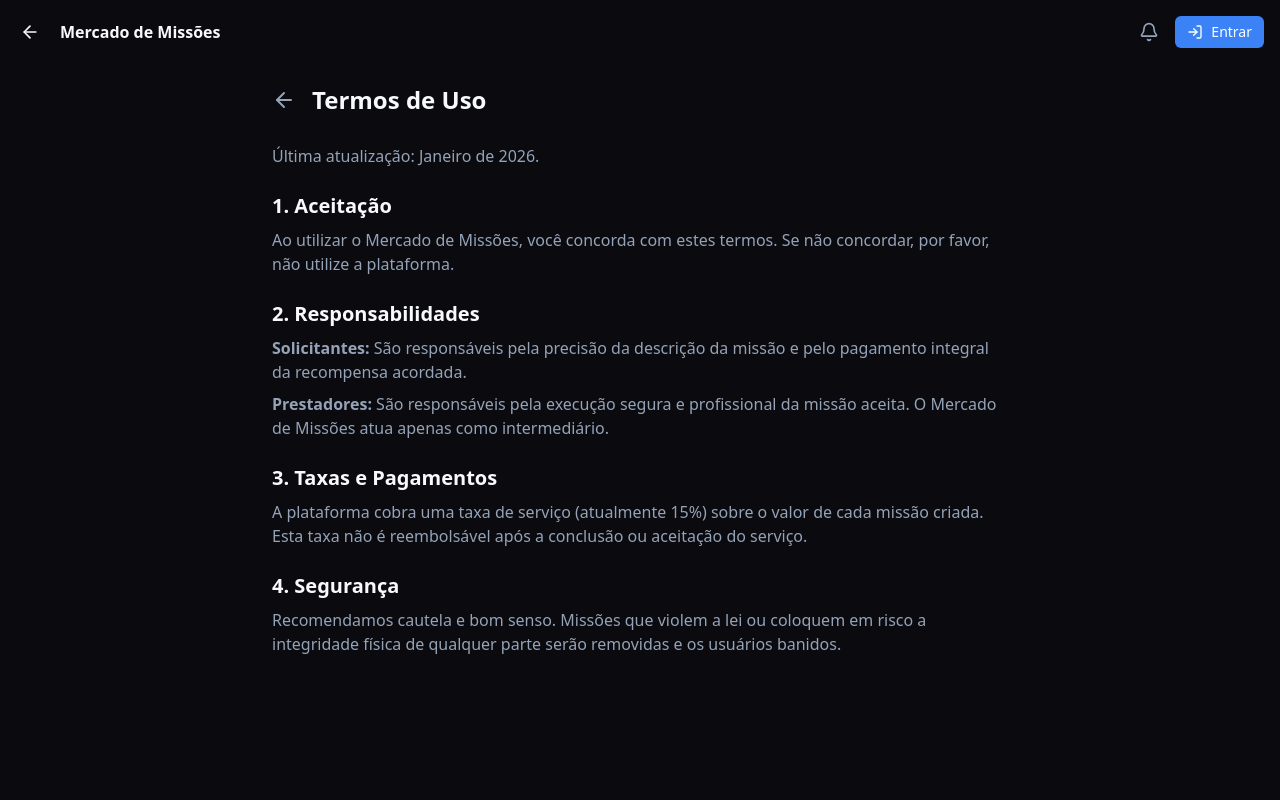
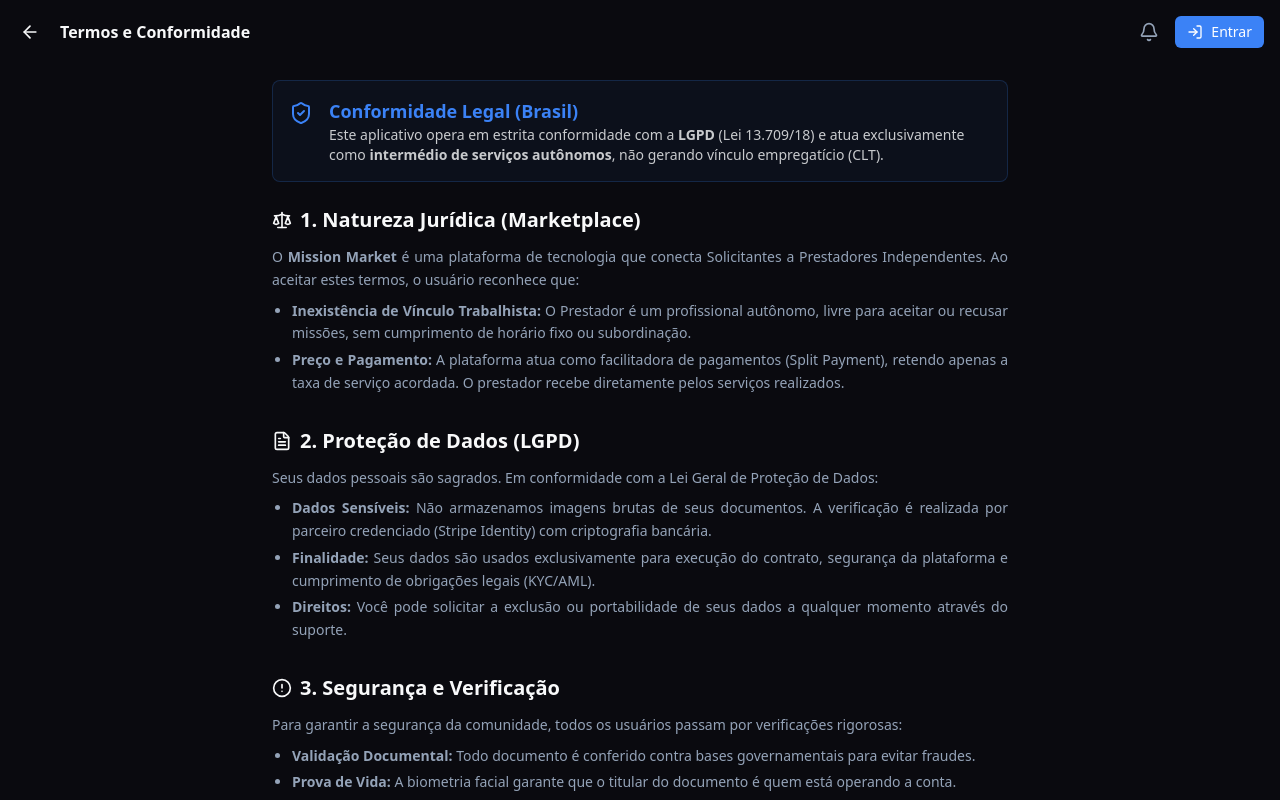
Before and after one commit to EnzzoGomes/projeto-app, a Next.js app: page /terms in a window 1280 px wide. Shown: the top 800 px of the page. Built offline with nearby package versions, Linux system fonts and the light colour scheme.

Commit message:
feat: implement legal compliance and stripe identity verification

```diff
--- a/src/app/register/page.tsx
+++ b/src/app/register/page.tsx
@@ -175,112 +175,110 @@
                         </div>
                     )}
 
-                    {/* Step 2: Document Upload */}
+                    {/* Step 2: Identidade e Segurança (Stripe Identity) */}
                     {step === 2 && (
                         <div className="space-y-6 animate-in slide-in-from-right-8 fade-in duration-300">
-                            <div className="rounded-lg border-2 border-dashed border-muted-foreground/25 p-8 text-center bg-muted/30">
+                            <div className="rounded-lg border border-border bg-card p-6 text-center space-y-4">
+                                <div className="h-16 w-16 rounded-full bg-primary/10 flex items-center justify-center mx-auto">
+                                    <ShieldCheck className="h-8 w-8 text-primary" />
+                                </div>
+                                <div>
+                                    <h3 className="font-semibold text-lg">Verificação Oficial</h3>
+                                    <p className="text-sm text-muted-foreground max-w-xs mx-auto">
+                                        Para garantir a segurança de todos, usamos tecnologia bancária para verificar seu documento e rosto.
+                                    </p>
+                                </div>
+
                                 {documentUploaded ? (
-                                    <div className="space-y-3">
-                                        <div className="h-16 w-16 rounded-full bg-green-500/20 flex items-center justify-center mx-auto">
-                                            <CheckCircle2 className="h-8 w-8 text-green-500" />
-                                        </div>
-                                        <div>
-                                            <h3 className="font-semibold">Documento Recebido</h3>
-                                            <p className="text-sm text-muted-foreground">Seu documento foi enviado com sucesso</p>
-                                        </div>
+                                    <div className="bg-green-500/10 text-green-500 p-3 rounded-md flex items-center justify-center gap-2 text-sm font-medium">
+                                        <CheckCircle2 className="h-4 w-4" />
+                                        Identidade Verificada com Sucesso
                                     </div>
                                 ) : (
-                                    <div className="space-y-4">
-                                        <div className="h-16 w-16 rounded-full bg-primary/10 flex items-center justify-center mx-auto">
-                                            <FileText className="h-8 w-8 text-primary" />
-                                        </div>
-                                        <div>
-                                            <h3 className="font-semibold text-lg">Documento de Identidade</h3>
-                                            <p className="text-sm text-muted-foreground mt-1">
-                                                Envie uma foto clara do seu RG ou CNH
-                                            </p>
-                                        </div>
-                                        <label className="cursor-pointer">
-                                            <input
-                                                type="file"
-                                                accept="image/*"
-                                                className="hidden"
-                                                onChange={handleDocumentUpload}
-                                            />
-                                            <div className="inline-flex items-center gap-2 px-4 py-2 rounded-md bg-primary text-primary-foreground hover:bg-primary/90 transition-colors">
-                                                <Upload className="h-4 w-4" />
-                                                Escolher Arquivo
-                                            </div>
-                                        </label>
-                                    </div>
+                                    <Button
+                                        type="button"
+                                        variant="outline"
+                                        className="w-full h-12 border-primary/20 hover:bg-primary/5 hover:text-primary transition-colors"
+                                        onClick={async () => {
+                                            setIsLoading(true);
+                                            try {
+                                                const res = await fetch('/api/identity', {
+                                                    method: 'POST',
+                                                    body: JSON.stringify({ userId: 'temp-user', email: 'user@example.com' })
+                                                });
+                                                const data = await res.json();
+
+                                                if (data.error && data.message.includes("SANDBOX_MODE")) {
+                                                    addToast({
+                                                        type: "info",
+                                                        title: "Modo Simulação",
+                                                        message: "Simulando verificação (Stripe Identity requer chaves reais).",
+                                                        duration: 4000
+                                                    });
+                                                    setTimeout(() => {
+                                                        setDocumentUploaded(true);
+                                                        setFaceVerified(true);
+                                                        addToast({ type: "success", title: "Verificado!", message: "Identidade confirmada." });
+                                                        setIsLoading(false);
+                                                    }, 2000);
+                                                } else if (data.url) {
+                                                    window.location.href = data.url;
+                                                }
+                                            } catch (error) {
+                                                addToast({ type: "error", title: "Erro", message: "Não foi possível iniciar a verificação." });
+                                                setIsLoading(false);
+                                            }
+                                        }}
+                                        disabled={isLoading}
+                                    >
+                                        {isLoading ? (
+                                            <>
+                                                <Loader2 className="mr-2 h-4 w-4 animate-spin" />
+                                                Conectando à Verificação...
+                                            </>
+                                        ) : (
+                                            <>
+                                                <ShieldCheck className="mr-2 h-4 w-4" />
+                                                Iniciar Verificação de Identidade
+                                            </>
+                                        )}
+                                    </Button>
                                 )}
                             </div>
-
-                            <div className="flex items-start gap-2 text-xs text-muted-foreground bg-blue-500/10 p-3 rounded-md">
-                                <ShieldCheck className="h-4 w-4 text-blue-500 shrink-0 mt-0.5" />
-                                <p className="text-blue-500">
-                                    Seus documentos são criptografados e armazenados com segurança. Usamos apenas para verificação de identidade.
-                                </p>
+                            <div className="text-xs text-muted-foreground text-center px-4">
+                                Seus dados são processados de forma segura pela <strong>Stripe Identity</strong> seguindo as normas da <strong>LGPD</strong>.
                             </div>
                         </div>
                     )}
 
-                    {/* Step 3: Face ID */}
+                    {/* Step 3: Confirmation */}
                     {step === 3 && (
-                        <div className="space-y-6 animate-in slide-in-from-right-8 fade-in duration-300">
-                            <div className="rounded-lg border-2 border-dashed border-muted-foreground/25 p-8 flex flex-col items-center justify-center text-center gap-4 bg-muted/30">
-                                {faceVerified ? (
-                                    <>
-                                        <div className="h-20 w-20 rounded-full bg-green-500/20 flex items-center justify-center">
-                                            <CheckCircle2 className="h-10 w-10 text-green-500" />
-                                        </div>
-                                        <div>
-                                            <h3 className="font-semibold text-lg">Identidade Confirmada!</h3>
-                                            <p className="text-sm text-muted-foreground">Seu rosto foi verificado com sucesso</p>
-                                        </div>
-                                    </>
-                                ) : isVerifying ? (
-                                    <>
-                                        <div className="relative">
-                                            <div className="h-20 w-20 rounded-full border-4 border-primary/20 flex items-center justify-center">
-                                                <Camera className="h-10 w-10 text-primary animate-pulse" />
-                                            </div>
-                                            <div className="absolute inset-0 rounded-full border-4 border-primary border-t-transparent animate-spin" />
-                                        </div>
-                                        <div>
-                                            <h3 className="font-semibold text-lg">Analisando...</h3>
-                                            <p className="text-sm text-muted-foreground">Verificando biometria facial</p>
-                                        </div>
-                                    </>
-                                ) : (
-                                    <>
-                                        <div className="h-20 w-20 rounded-full bg-primary/10 flex items-center justify-center">
-                                            <Camera className="h-10 w-10 text-primary" />
-                                        </div>
-                                        <div>
-                                            <h3 className="font-semibold text-lg">Reconhecimento Facial</h3>
-                                            <p className="text-sm text-muted-foreground">
-                                                Posicione seu rosto no centro da câmera
-                                            </p>
-                                        </div>
-                                        <Button type="button" onClick={handleFaceVerify} className="w-full">
-                                            <Camera className="mr-2 h-4 w-4" />
-                                            Iniciar Verificação
-                                        </Button>
-                                    </>
-                                )}
+                        <div className="space-y-6 animate-in slide-in-from-right-8 fade-in duration-300 text-center">
+                            <div className="py-8">
+                                <div className="h-24 w-24 rounded-full bg-green-500/20 flex items-center justify-center mx-auto mb-6 animate-in zoom-in duration-500">
+                                    <CheckCircle2 className="h-12 w-12 text-green-500" />
+                                </div>
+                                <h2 className="text-2xl font-bold mb-2">Tudo Pronto!</h2>
+                                <p className="text-muted-foreground">
+                                    Sua conta foi criada e sua identidade verificada. Você já pode aceitar missões.
+                                </p>
                             </div>
-
-                            {!faceVerified && (
-                                <div className="space-y-2 text-xs text-muted-foreground">
-                                    <p className="font-medium">Dicas para melhor verificação:</p>
-                                    <ul className="list-disc list-inside space-y-1 ml-2">
-                                        <li>Certifique-se de estar em local bem iluminado</li>
-                                        <li>Remova óculos escuros ou acessórios</li>
-                                        <li>Olhe diretamente para a câmera</li>
-                                    </ul>
+                            <div className="bg-muted/50 p-4 rounded-lg text-left text-sm space-y-2 border border-border">
+                                <div className="flex justify-between">
+                                    <span className="text-muted-foreground">Nome:</span>
+                                    <span className="font-medium">João da Silva Santos</span>
                                 </div>
-                            )}
+                                <div className="flex justify-between">
+                                    <span className="text-muted-foreground">CPF:</span>
+                                    <span className="font-medium">{cpf}</span>
+                                </div>
+                                <div className="flex justify-between">
+                                    <span className="text-muted-foreground">Status:</span>
+                                    <span className="text-green-500 font-medium flex items-center gap-1">
+                                        <ShieldCheck className="h-3 w-3" /> Verificado
+                                    </span>
+                                </div>
+                            </div>
                         </div>
                     )}
 
--- a/src/app/terms/page.tsx
+++ b/src/app/terms/page.tsx
@@ -1,56 +1,83 @@
+"use client";
+
 import { Header } from "@/components/Header";
-import { ArrowLeft } from "lucide-react";
-import Link from "next/link";
+import { ScrollArea } from "@/components/ui/scroll-area";
+import { ShieldCheck, Scale, FileText, AlertCircle } from "lucide-react";
 
 export default function TermsPage() {
     return (
         <div className="flex min-h-screen flex-col pb-20">
-            <Header />
-            <main className="flex-1 container max-w-screen-md mx-auto p-4">
-                <div className="mb-6 flex items-center gap-2">
-                    <Link href="/profile" className="p-2 -ml-2 text-muted-foreground hover:text-foreground">
-                        <ArrowLeft className="h-6 w-6" />
-                    </Link>
-                    <h1 className="text-2xl font-bold">Termos de Uso</h1>
+            <Header title="Termos e Conformidade" />
+
+            <div className="container max-w-screen-md mx-auto p-4 space-y-6">
+                <div className="bg-primary/5 border border-primary/20 p-4 rounded-lg flex items-start gap-4">
+                    <ShieldCheck className="h-6 w-6 text-primary shrink-0 mt-1" />
+                    <div>
+                        <h2 className="font-semibold text-lg text-primary">Conformidade Legal (Brasil)</h2>
+                        <p className="text-sm text-foreground/80">
+                            Este aplicativo opera em estrita conformidade com a <strong>LGPD</strong> (Lei 13.709/18) e atua exclusivamente como <strong>intermédio de serviços autônomos</strong>, não gerando vínculo empregatício (CLT).
+                        </p>
+                    </div>
                 </div>
 
-                <div className="prose prose-invert max-w-none space-y-6 text-muted-foreground">
+                <div className="space-y-8">
+                    <section className="space-y-3">
+                        <h3 className="text-xl font-bold flex items-center gap-2">
+                            <Scale className="h-5 w-5" />
+                            1. Natureza Jurídica (Marketplace)
+                        </h3>
+                        <div className="text-muted-foreground text-sm space-y-2 leading-relaxed text-justify">
                             <p>
-                        Última atualização: Janeiro de 2026.
+                                O <strong>Mission Market</strong> é uma plataforma de tecnologia que conecta Solicitantes a Prestadores Independentes.
+                                Ao aceitar estes termos, o usuário reconhece que:
                             </p>
-
-                    <section>
-                        <h2 className="text-foreground text-xl font-semibold mb-2">1. Aceitação</h2>
-                        <p>
-                            Ao utilizar o Mercado de Missões, você concorda com estes termos. Se não concordar, por favor, não utilize a plataforma.
-                        </p>
+                            <ul className="list-disc pl-5 space-y-1">
+                                <li><strong>Inexistência de Vínculo Trabalhista:</strong> O Prestador é um profissional autônomo, livre para aceitar ou recusar missões, sem cumprimento de horário fixo ou subordinação.</li>
+                                <li><strong>Preço e Pagamento:</strong> A plataforma atua como facilitadora de pagamentos (Split Payment), retendo apenas a taxa de serviço acordada. O prestador recebe diretamente pelos serviços realizados.</li>
+                            </ul>
+                        </div>
                     </section>
 
-                    <section>
-                        <h2 className="text-foreground text-xl font-semibold mb-2">2. Responsabilidades</h2>
+                    <section className="space-y-3">
+                        <h3 className="text-xl font-bold flex items-center gap-2">
+                            <FileText className="h-5 w-5" />
+                            2. Proteção de Dados (LGPD)
+                        </h3>
+                        <div className="text-muted-foreground text-sm space-y-2 leading-relaxed text-justify">
                             <p>
-                            <strong>Solicitantes:</strong> São responsáveis pela precisão da descrição da missão e pelo pagamento integral da recompensa acordada.
+                                Seus dados pessoais são sagrados. Em conformidade com a Lei Geral de Proteção de Dados:
                             </p>
-                        <p className="mt-2">
-                            <strong>Prestadores:</strong> São responsáveis pela execução segura e profissional da missão aceita. O Mercado de Missões atua apenas como intermediário.
-                        </p>
+                            <ul className="list-disc pl-5 space-y-1">
+                                <li><strong>Dados Sensíveis:</strong> Não armazenamos imagens brutas de seus documentos. A verificação é realizada por parceiro credenciado (Stripe Identity) com criptografia bancária.</li>
+                                <li><strong>Finalidade:</strong> Seus dados são usados exclusivamente para execução do contrato, segurança da plataforma e cumprimento de obrigações legais (KYC/AML).</li>
+                                <li><strong>Direitos:</strong> Você pode solicitar a exclusão ou portabilidade de seus dados a qualquer momento através do suporte.</li>
+                            </ul>
+                        </div>
                     </section>
 
-                    <section>
-                        <h2 className="text-foreground text-xl font-semibold mb-2">3. Taxas e Pagamentos</h2>
+                    <section className="space-y-3">
+                        <h3 className="text-xl font-bold flex items-center gap-2">
+                            <AlertCircle className="h-5 w-5" />
+                            3. Segurança e Verificação
+                        </h3>
+                        <div className="text-muted-foreground text-sm space-y-2 leading-relaxed text-justify">
                             <p>
-                            A plataforma cobra uma taxa de serviço (atualmente 15%) sobre o valor de cada missão criada. Esta taxa não é reembolsável após a conclusão ou aceitação do serviço.
+                                Para garantir a segurança da comunidade, todos os usuários passam por verificações rigorosas:
                             </p>
-                    </section>
-
-                    <section>
-                        <h2 className="text-foreground text-xl font-semibold mb-2">4. Segurança</h2>
-                        <p>
-                            Recomendamos cautela e bom senso. Missões que violem a lei ou coloquem em risco a integridade física de qualquer parte serão removidas e os usuários banidos.
-                        </p>
+                            <ul className="list-disc pl-5 space-y-1">
+                                <li><strong>Validação Documental:</strong> Todo documento é conferido contra bases governamentais para evitar fraudes.</li>
+                                <li><strong>Prova de Vida:</strong> A biometria facial garante que o titular do documento é quem está operando a conta.</li>
+                                <li><strong>Antecedentes:</strong> A plataforma se reserva o direito de realizar checagens de antecedentes criminais para missões sensíveis.</li>
+                            </ul>
+                        </div>
                     </section>
                 </div>
-            </main>
+
+                <div className="pt-8 text-center text-xs text-muted-foreground border-t border-border/50">
+                    <p>Última atualização: Janeiro de 2026. CNPJ: 00.000.000/0001-00</p>
+                    <p>Ao continuar usando o app, você concorda com estes termos.</p>
+                </div>
+            </div>
         </div>
     );
 }
```
Also changed, not shown: src/app/api/identity/route.ts (added, +53 -0 lines). Lines whose indentation alone changed are shown as unchanged.
